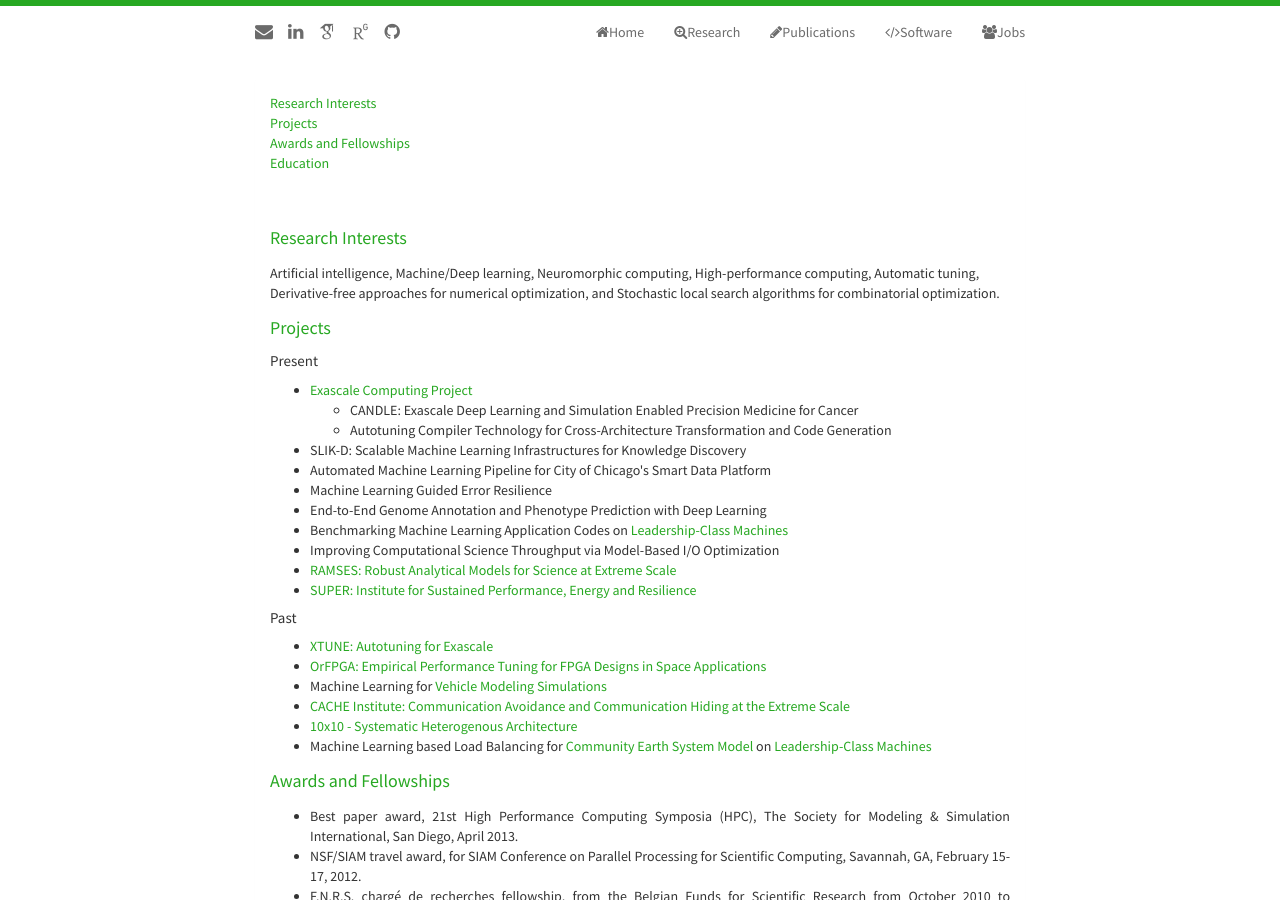
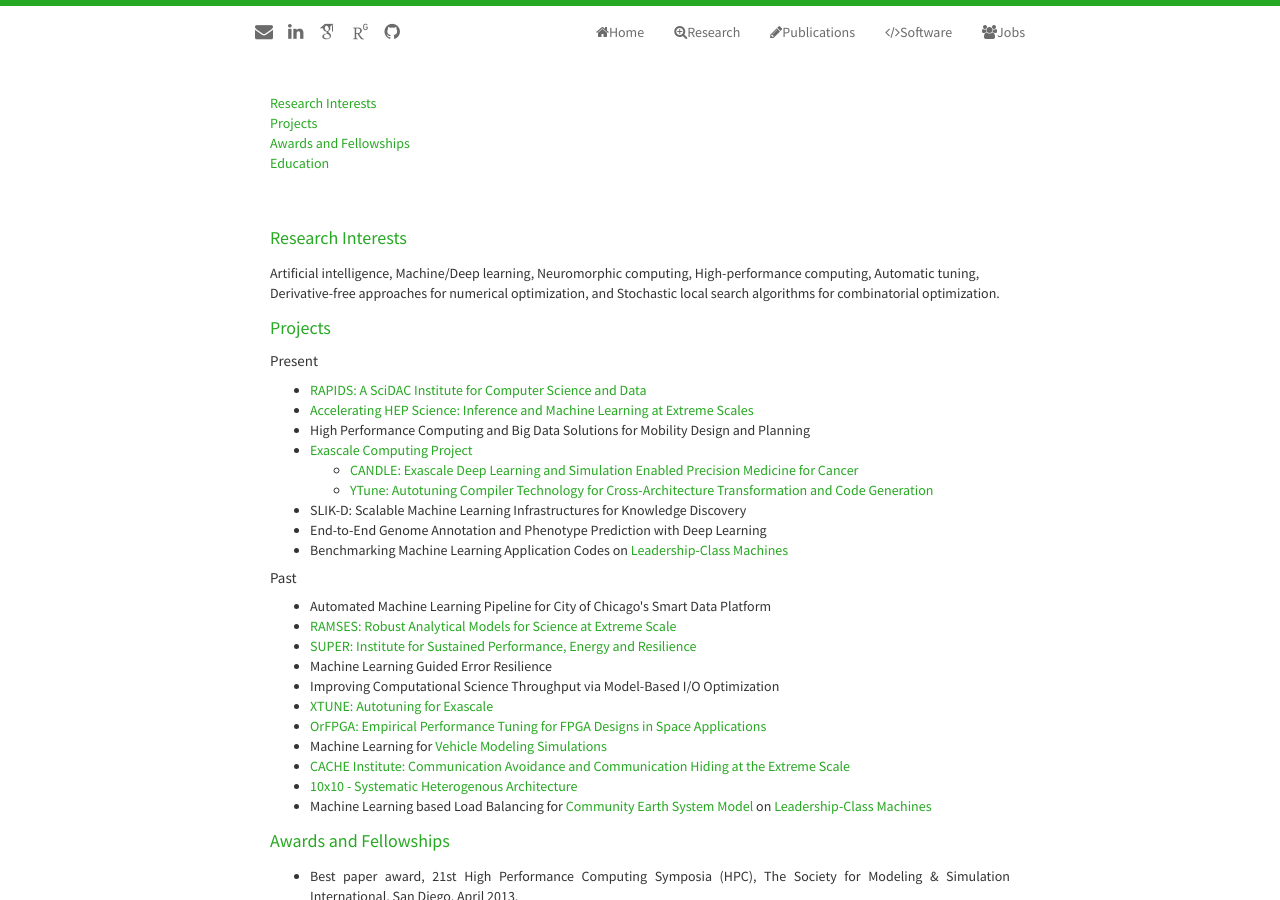
Before and after one commit to pbalapra/pbalapra.github.io, a Jekyll site: the page built from research.html, in a window 1280 px wide and 900 px high. Built offline with Jekyll 4.4.1, drawn with Linux system fonts in a browser that asks for light colours; nearby versions of some CDN libraries; some web fonts are replaced.

Commit message:
adding research

```diff
--- a/_includes/research.html
+++ b/_includes/research.html
@@ -21,23 +21,26 @@
     <h5> <a name="projects" id="projects">Projects</a></h5>
     <h6>Present</h6>
     <ul class="itemize1">
+    <li><a href="https://www.mcs.anl.gov/project/scidac-institute-computer-science-and-data" target="_blank">RAPIDS: A SciDAC Institute for Computer Science and Data</a></li>
+    <li><a href="https://www.mcs.anl.gov/project/accelerating-hep-science-inference-and-machine-learning-extreme-scales" target="_blank">Accelerating HEP Science: Inference and Machine Learning at Extreme Scales</a></li>
+    <li>High Performance Computing and Big Data Solutions for Mobility Design and Planning</li>
     <li> <a href="http://exascaleproject.org/" target="_blank">Exascale Computing Project</a> </li>
     <ul class="itemize1">
-        <li> CANDLE: Exascale Deep Learning and Simulation Enabled Precision Medicine for Cancer </a></li>
-        <li> Autotuning Compiler Technology for Cross-Architecture Transformation and Code Generation </a></li>
+        <li> <a href="http://candle.cels.anl.gov/" target="_blank"> CANDLE: Exascale Deep Learning and Simulation Enabled Precision Medicine for Cancer </a></li>
+        <li> <a href="https://www.mcs.anl.gov/project/autotuning-compiler-technology-cross-architecture-transformation-and-code-generationtarget="_blank"> YTune: Autotuning Compiler Technology for Cross-Architecture Transformation and Code Generation </a></li>
     </ul>
     <li> SLIK-D: Scalable Machine Learning Infrastructures for Knowledge Discovery</a></li>
-    <li> Automated Machine Learning Pipeline for City of Chicago's Smart Data Platform</a></li>
-    <li> Machine Learning Guided Error Resilience </a></li>
     <li> End-to-End Genome Annotation and Phenotype Prediction with Deep Learning </a></li>
     <li> Benchmarking Machine Learning Application Codes on <a href="https://www.alcf.anl.gov/mira" target="_blank"> Leadership-Class Machines</a></li>
-    <li> Improving Computational Science Throughput via Model-Based I/O Optimization </a></li>
-    <li><a href="https://sites.google.com/site/ramsesdoeproject/" target="_blank">RAMSES: Robust Analytical Models for Science at Extreme Scale </a>  </li>
-    <li><a href="http://super-scidac.org/" target="_blank">SUPER: Institute for Sustained Performance, Energy and Resilience</a>  </li>
     </ul>
 
     <h6>Past</h6>
     <ul class="itemize1">
+    <li> Automated Machine Learning Pipeline for City of Chicago's Smart Data Platform </li>
+    <li><a href="https://sites.google.com/site/ramsesdoeproject/" target="_blank">RAMSES: Robust Analytical Models for Science at Extreme Scale </a>  </li>
+    <li><a href="http://super-scidac.org/" target="_blank">SUPER: Institute for Sustained Performance, Energy and Resilience</a>  </li>
+    <li> Machine Learning Guided Error Resilience </a></li>
+    <li> Improving Computational Science Throughput via Model-Based I/O Optimization </a></li>
     <li><a href="http://ctop.cs.utah.edu/x-tune/" target="_blank">XTUNE: Autotuning for Exascale</a>  </li>
     <li><a href="http://sbir.gsfc.nasa.gov/content/orfpga-empirical-performance-tuning-tool-fpga-designs" target="_blank">OrFPGA: Empirical Performance Tuning for FPGA Designs in Space Applications </a>  </li>
     <li> Machine Learning for <a href="http://www.autonomie.net/" target="_blank"> Vehicle Modeling Simulations </a>  </li>
```
